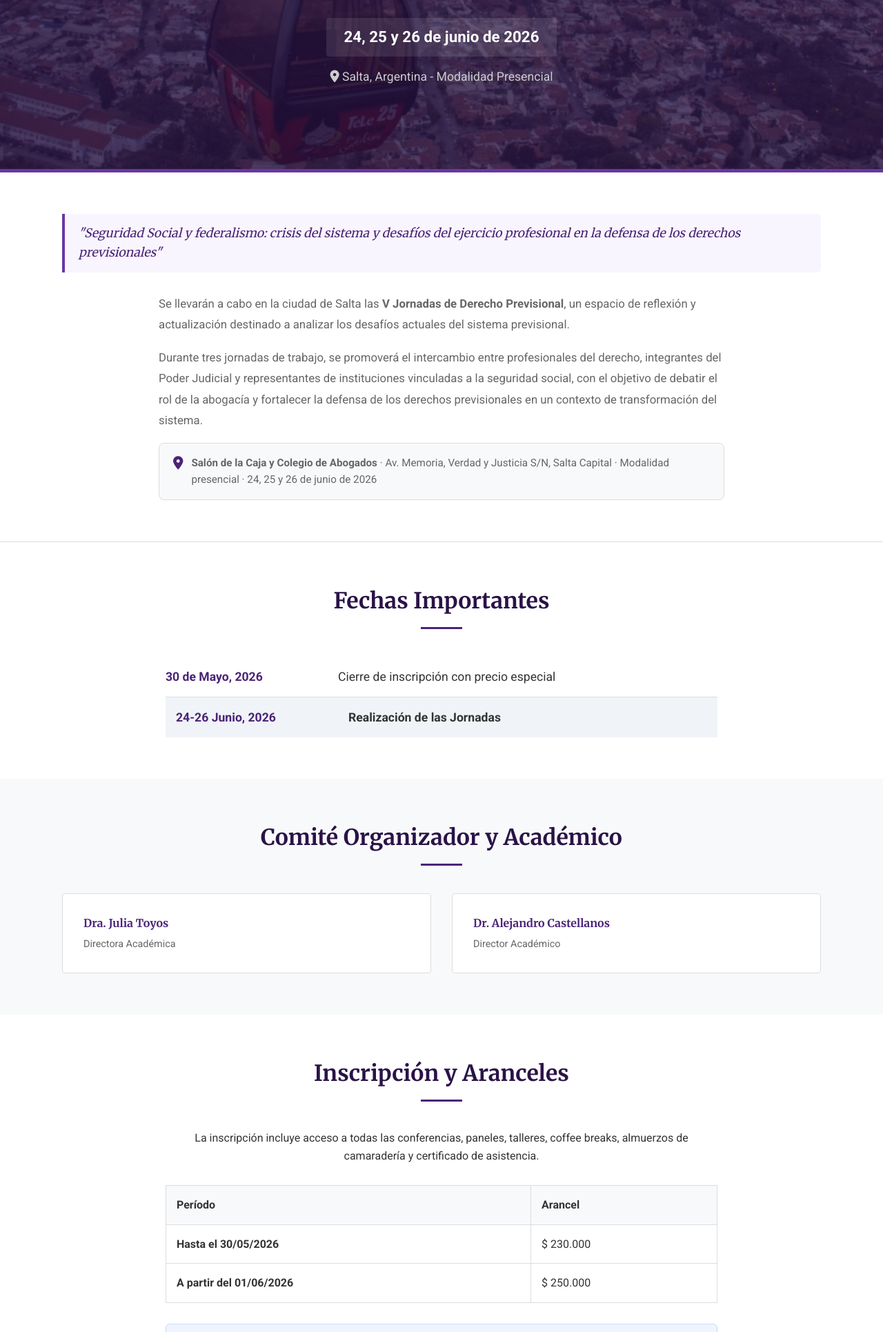
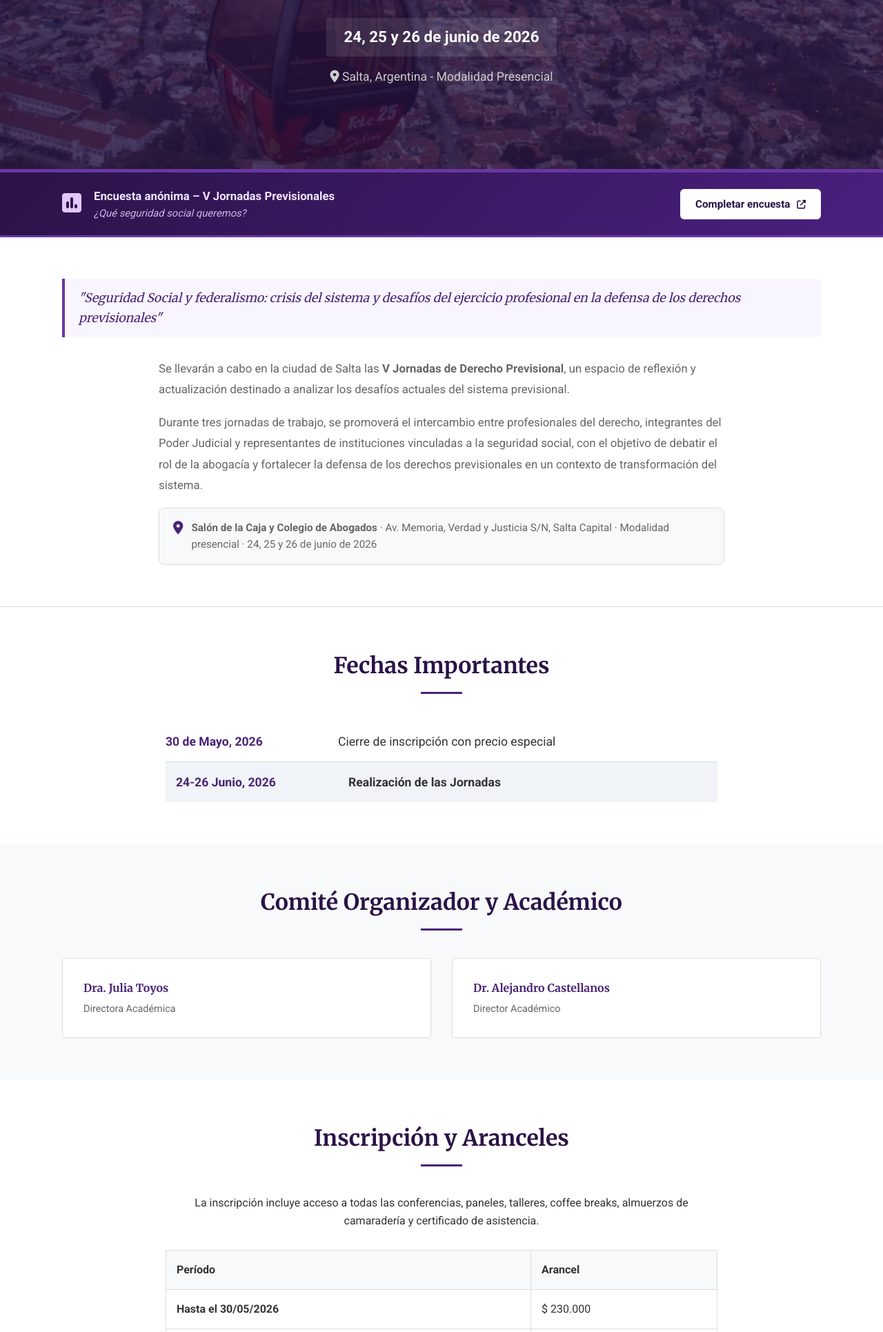
Before and after one commit to OctavioGalvan5/Pagina-congreso-previcional, a Flask app: page / in a window 1280 px wide. Shown: the part 314-2245 px from the top of the page at 69% size. Run offline with Flask 3, Linux system fonts and the light colour scheme.

Commit message:
Agregar banner de encuesta anónima en la página de inicio
Co-Authored-By: Claude Sonnet 4.6 <noreply@anthropic.com>

```diff
--- a/templates/index.html
+++ b/templates/index.html
@@ -41,6 +41,69 @@
 .hero .location {
     font-size: 1.1rem;
     color: #cccccc;
+}
+
+/* Encuesta anónima */
+.encuesta-banner {
+    background: linear-gradient(135deg, var(--primary-dark, #2a1347) 0%, #4a2080 100%);
+    padding: 20px 0;
+    border-bottom: 3px solid var(--primary-light, #9b59b6);
+}
+.encuesta-inner {
+    display: flex;
+    align-items: center;
+    gap: 18px;
+    flex-wrap: wrap;
+}
+.encuesta-icon {
+    font-size: 2rem;
+    color: #e0c8ff;
+    flex-shrink: 0;
+}
+.encuesta-text {
+    flex: 1;
+    display: flex;
+    flex-direction: column;
+    color: white;
+}
+.encuesta-text strong {
+    font-size: 1.05rem;
+    color: #f0e6ff;
+}
+.encuesta-text span {
+    font-size: 0.92rem;
+    color: #cbb8e8;
+    font-style: italic;
+}
+.encuesta-btn {
+    background-color: #ffffff;
+    color: #2a1347;
+    font-weight: 700;
+    padding: 10px 22px;
+    border-radius: 6px;
+    text-decoration: none;
+    font-size: 0.95rem;
+    white-space: nowrap;
+    transition: background 0.2s, color 0.2s;
+    flex-shrink: 0;
+}
+.encuesta-btn:hover {
+    background-color: #e0c8ff;
+    color: #1a0b2e;
+}
+.encuesta-btn i {
+    margin-left: 6px;
+    font-size: 0.8rem;
+}
+@media (max-width: 600px) {
+    .encuesta-inner {
+        flex-direction: column;
+        text-align: center;
+    }
+    .encuesta-btn {
+        width: 100%;
+        text-align: center;
+    }
 }
 
 /* Sección Fechas Importantes */
@@ -229,6 +292,22 @@
         </div>
     </header>
 
+    <!-- ENCUESTA ANÓNIMA -->
+    <section class="encuesta-banner">
+        <div class="container">
+            <div class="encuesta-inner">
+                <div class="encuesta-icon"><i class="fas fa-poll"></i></div>
+                <div class="encuesta-text">
+                    <strong>Encuesta anónima – V Jornadas Previsionales</strong>
+                    <span>¿Qué seguridad social queremos?</span>
+                </div>
+                <a href="https://docs.google.com/forms/d/e/1FAIpQLSfQGk6K6nSHOdCdepSOMlZgKj66MqJJJDfwKGs9b0dSeV0d8g/viewform?usp=sharing&ouid=104412723479778656217" target="_blank" rel="noopener" class="encuesta-btn">
+                    Completar encuesta <i class="fas fa-external-link-alt"></i>
+                </a>
+            </div>
+        </div>
+    </section>
+
     <!-- SOBRE LAS JORNADAS -->
     <section class="sobre-jornadas">
         <div class="container">
```
